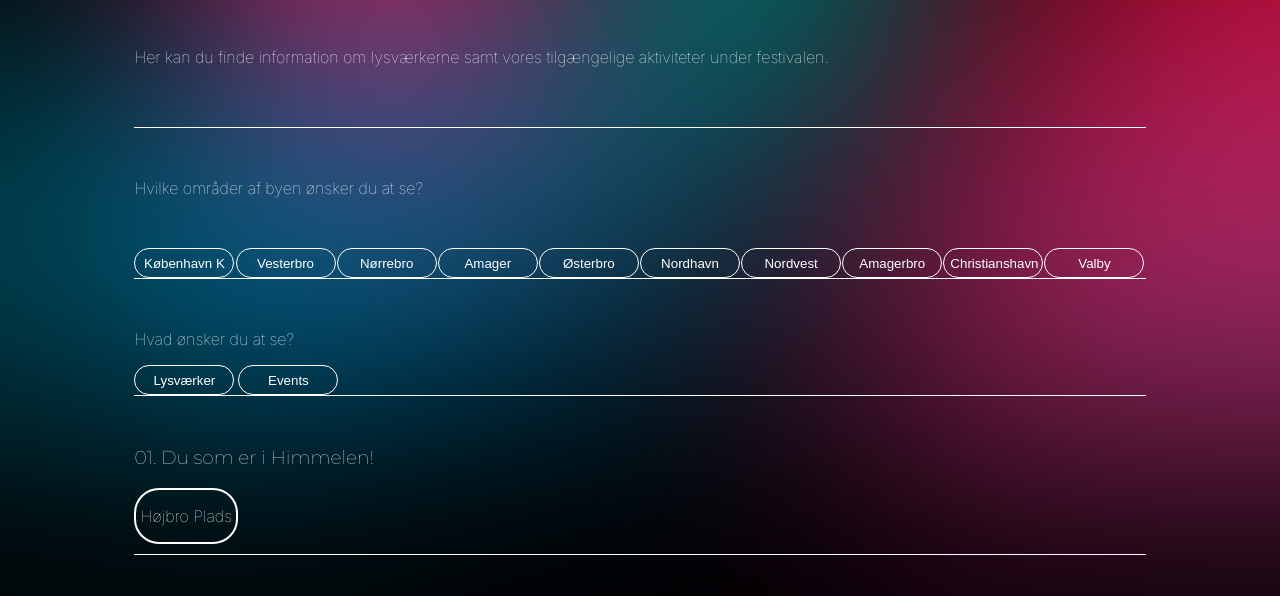
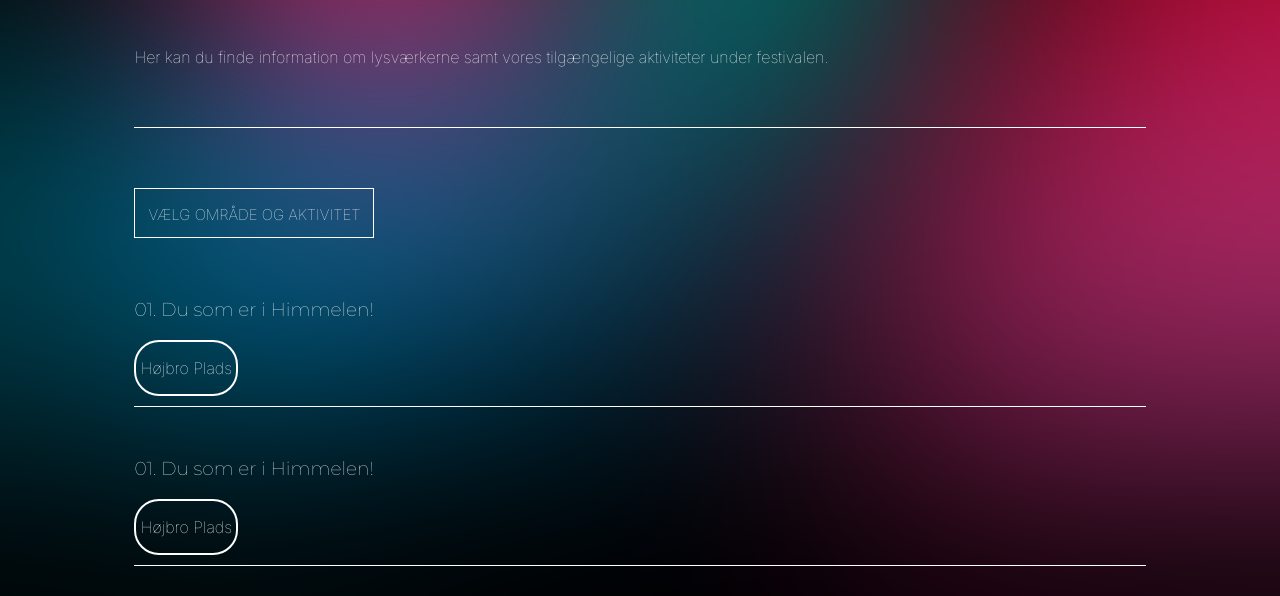
Before and after one commit to louisesg1/cphlight, an Astro site: page /program in a window 1280 px wide. Shown: the part 204-800 px from the top of the page. Built offline with nearby package versions, Linux system fonts and the light colour scheme; Astro itself is replaced by a stand-in of ours.

Commit message:
drop down

```diff
--- a/src/pages/program.astro
+++ b/src/pages/program.astro
@@ -15,8 +15,18 @@ import Button from "../components/Button.astro";
       aktiviteter under festivalen.
     </p>
   </div>
-  <p class="område">Hvilke områder af byen ønsker du at se?</p>
 
+
+
+  <div class="selector">
+    <button id="toggleBtn">
+      <p>Vælg område og aktivitet</p>
+    </button>
+  </div>
+
+  <div id="dropdownContent" class="dropdown-content skjult">
+    <div class="omrode skjult">
+      <p class="omrode_p">Hvilke områder af byen ønsker du at se?</p>
       <div class="by_liste">
         <Button variant="primary">København K</Button>
         <Button variant="primary">Vesterbro</Button>
@@ -29,30 +39,45 @@ import Button from "../components/Button.astro";
         <Button variant="primary">Christianshavn</Button>
         <Button variant="primary">Valby</Button>
       </div>
+    </div>
 
-  <div class="valg">
+    <div class="valg_skjult skjult">
       <p>Hvad ønsker du at se?</p>
       <Button variant="primary">Lysværker</Button>
       <Button variant="primary">Events</Button>
+    </div>
   </div>
 
   <Program_vark />
   <Program_vark />
   <Program_vark />
   <Program_vark />
+
+
 </Layout>
 
 <style>
+
+#toggleBtn {
+    background-color: transparent;
+    margin: 10px auto;
+    color: white;
+    font-family: "Montserrat", sans-serif;
+  font-weight: lighter;
+  width: 240px;
+  height: 50px;
+  text-transform: uppercase;
+  font-size: 15px;
+  border: 0.5px solid white;
+  }
   .viden,
-  .by_liste,
   .valg {
     border-bottom: 0.5px solid white;
     width: 80%;
     margin: 50px auto;
   }
 
-  .område,
-  .start {
+  .start, .valg_skjult, .selector, .omrode {
     width: 80%;
     margin: 50px auto;
     margin-bottom: 20px; /* Tilføj en margin til bunden af elementerne */
@@ -65,6 +90,30 @@ import Button from "../components/Button.astro";
   .by_liste {
     display: grid;
     grid-template-columns: repeat(10, 1fr);
-    width: 80%;
   }
+
+
+
+
+  .skjult {
+ display: none;
+  }
+
+
+
+
 </style>
+
+<script>
+document.getElementById("toggleBtn").addEventListener("click", function() {
+  var dropdownContent = document.getElementById("dropdownContent");
+  dropdownContent.classList.toggle("skjult");
+
+  var omrodeSektion = document.querySelector(".omrode");
+  omrodeSektion.classList.toggle("skjult");
+
+  var valgSektion = document.querySelector(".valg_skjult");
+  valgSektion.classList.toggle("skjult");
+});
+
+</script>
```
Lines whose indentation alone changed are shown as unchanged.
